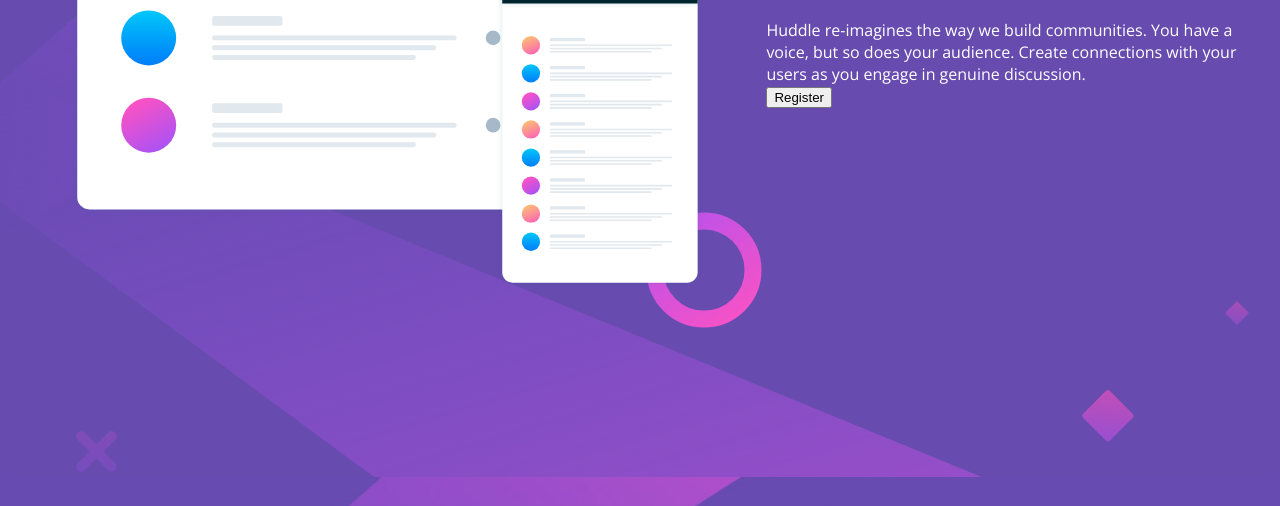
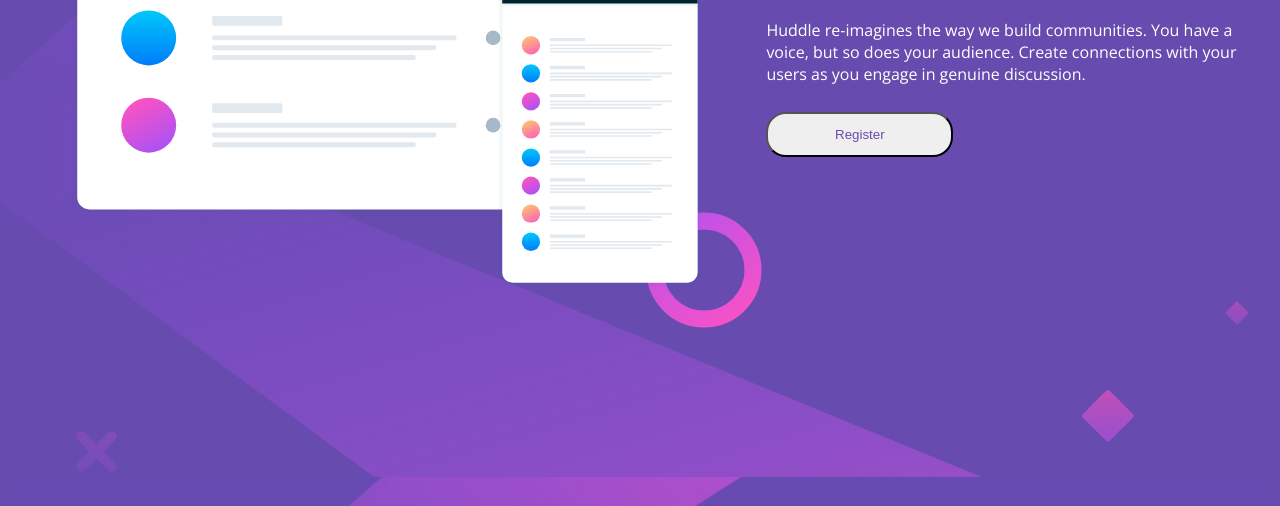
Before and after one commit to Hans-lee-2006/huddle-landing-page-with-single-introductory-section-master, a plain HTML site: page index.html in a window 1280 px wide. Shown: the part 293-799 px from the top of the page. Drawn offline with nearby package versions, Linux system fonts and the light colour scheme; some icons are missing.

Commit message:
Update index.html

```diff
--- a/index.html
+++ b/index.html
@@ -49,6 +49,10 @@
 
     }
     h1{padding: 1em 0}
+    button{color:hsl(257, 40%, 49%);
+    padding: 1em 5em;
+    margin: 2em 0;
+    border-radius:1.5em; }
   </style>
 </head>
 <body>
```
